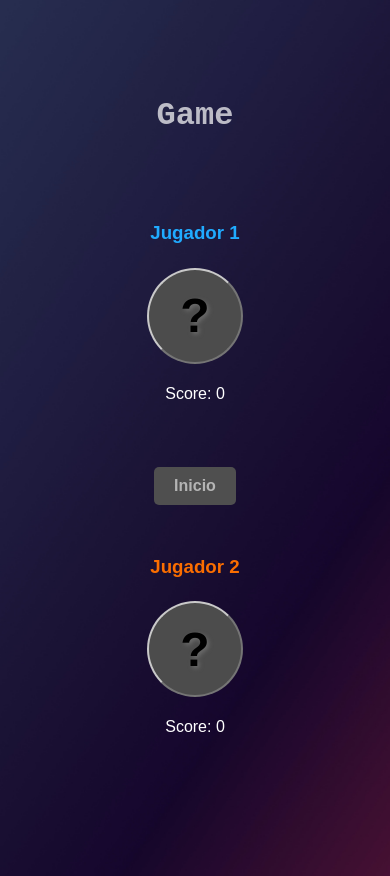
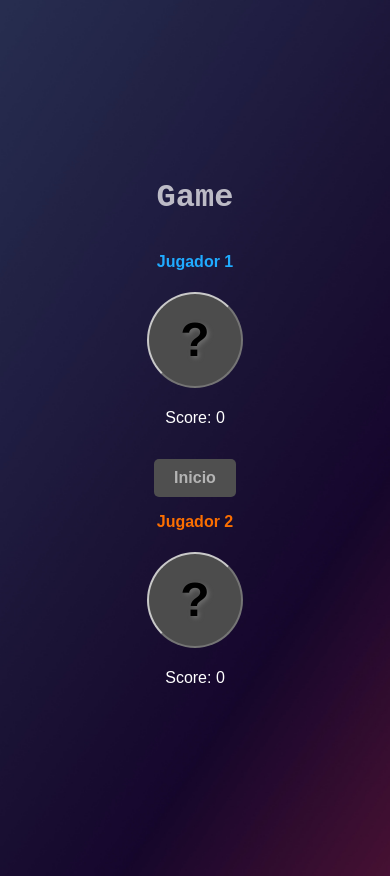
Before and after one commit to Agusdiisanto/unq-ui-AgustinDiSanto-Trabajo-final, a React (Vite) app in the folder piedra-papel-tijeras/: page /game in a window 390 px wide. Built offline with nearby package versions, Linux system fonts and the light colour scheme.

Commit message:
Terminando el responsive de game

```diff
--- a/piedra-papel-tijeras/src/components/Game/Game.css
+++ b/piedra-papel-tijeras/src/components/Game/Game.css
@@ -105,10 +105,21 @@
 
 /* Estilos para pantallas de hasta 400px de ancho */
 @media only screen and (max-width: 400px) {
+
+  .container-home {
+    display: flex;
+    flex-direction: column;
+    align-items: center;
+    justify-content: center;
+    text-align: center;
+    min-height: 100vh;
+    padding-bottom: 1rem;
+  }
+
   .container-game {
     flex-direction: column;
-    padding: 2rem;
-    gap: 2rem;
+    padding: 0rem;
+    gap: 0rem;
     align-items: center;
   }
 
@@ -127,8 +138,27 @@
     font-size: 3rem;
   }
 
+  .container-title {
+    font-weight: bold;
+    font-size: 2rem;
+    opacity: 0.7;
+    padding: 0;
+    font-family: monospace;
+  }
+
   .score-text {
     font-size: 1rem;
+    padding: 0;
+  }
+
+  .title-1{
+    font-size: 1rem;
+    padding: 0;
+  }
+
+  .title-2{
+    font-size: 1rem;
+    padding: 0;
   }
 
   .container-game-winner {
@@ -136,9 +166,11 @@
   }
 
   .winner-message {
-    font-size: 1.5rem;
-    margin-bottom: 10px;
+    font-size: 1rem;
+    padding: 0;
     opacity: 0.5;
+    margin: 0;
+    margin-bottom: 5px;
   }
 
   .winner-button {
@@ -151,8 +183,8 @@
 @media only screen and (min-width: 401px) and (max-width: 600px) {
   .container-game {
     flex-direction: column;
-    padding: 2rem;
-    gap: 2rem;
+    padding: 0rem;
+    gap: 0rem;
     align-items: center;
   }
 
```
